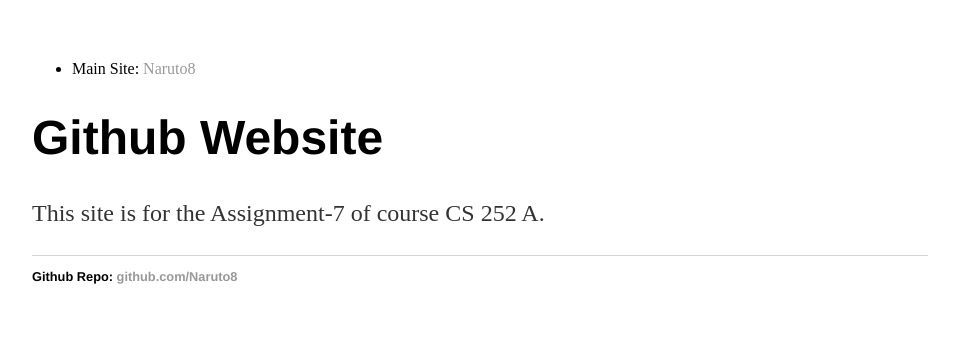
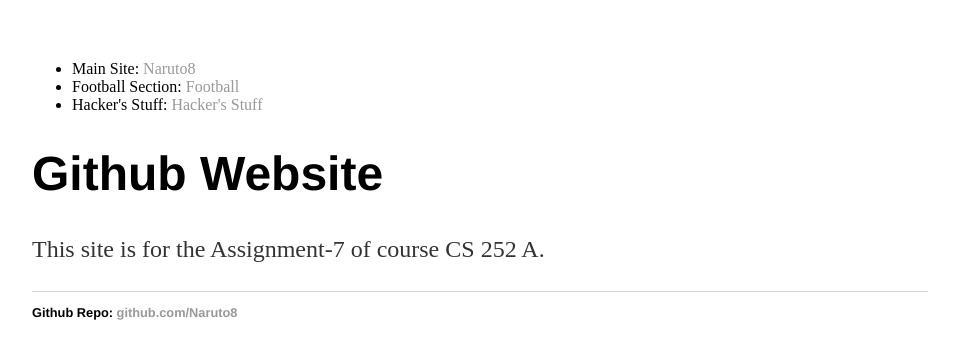
Before and after one commit to Naruto8/Naruto8.github.io, a Jekyll site: the page built from index.html, in a window 1280 px wide. Shown: the top 359 px of the page, without its empty margins (160-1119 px from the left). Built offline with Jekyll 4.4.1, drawn with Linux system fonts in a browser that asks for light colours.

Commit message:
Modified header
Signed-off-by: Rohith Mukku <rohithmukku@gmail.com>

```diff
--- a/_includes/header.html
+++ b/_includes/header.html
@@ -1,5 +1,7 @@
 <header>
     <ul>
         <li>Main Site: <a href="http://naruto8.github.io">Naruto8</a></li>
+        <li>Football Section: <a href="http://naruto8.github.io/football/">Football</a></li>
+        <li>Hacker's Stuff: <a href="http://naruto8.github.io/hack/">Hacker's Stuff</a></li>
     </ul>
 </header>
```
